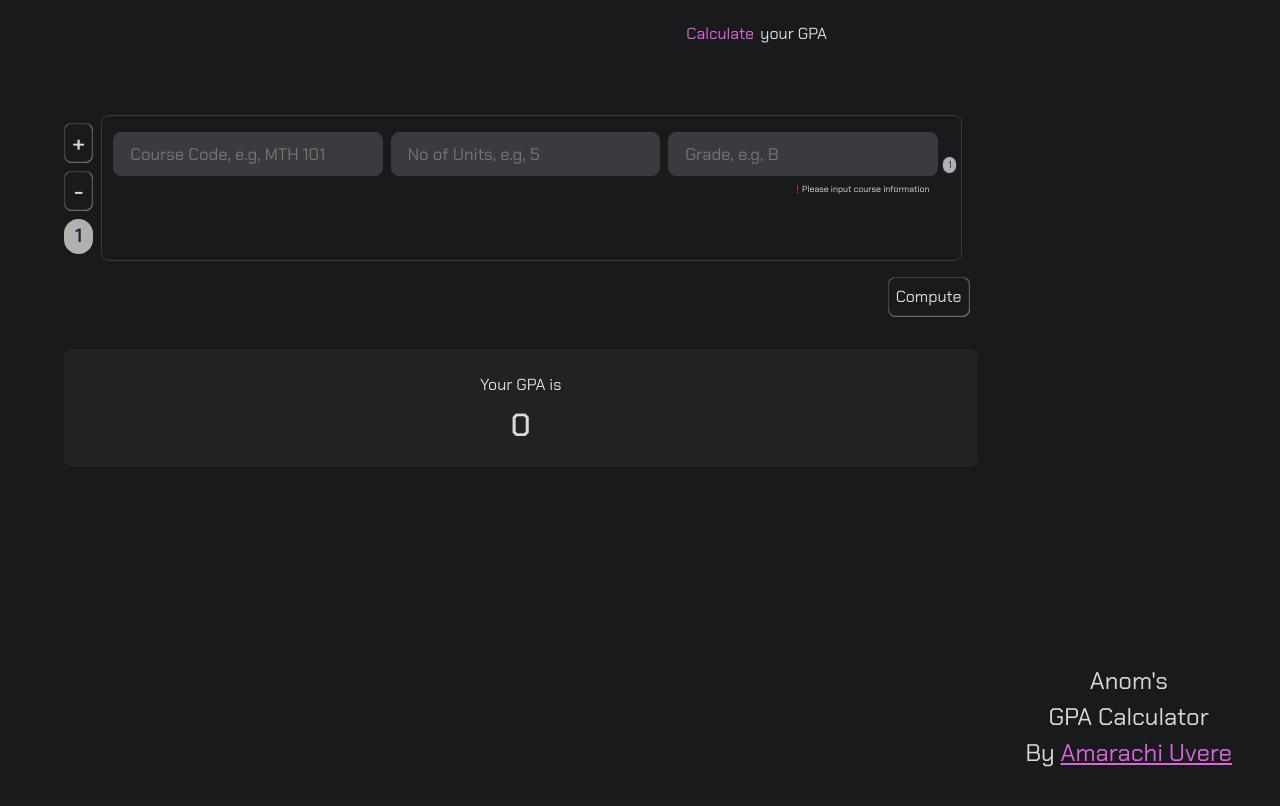
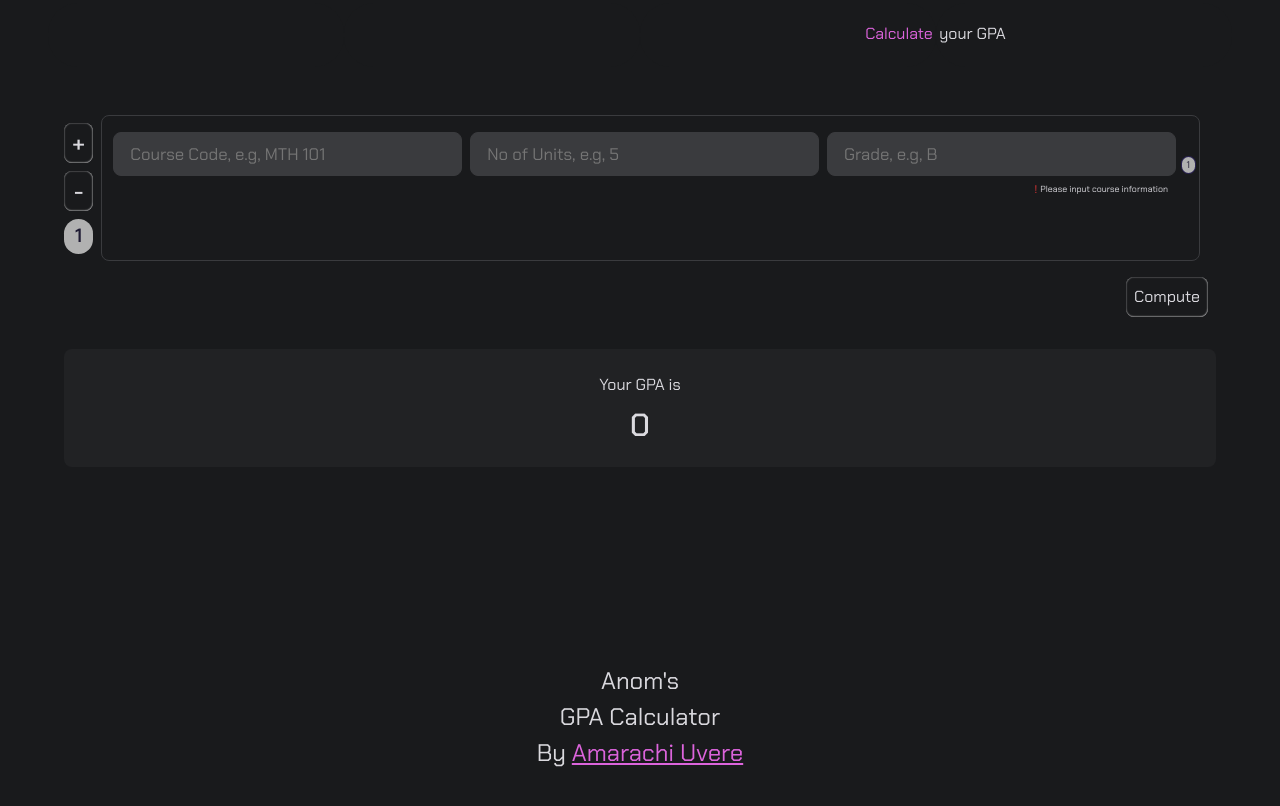
Before and after one commit to Ano-ly/AnomsCGPACalculator, a React (Vite) app: page / in a window 1280 px wide. Built offline with nearby package versions, Linux system fonts and the light colour scheme.

Commit message:
Fix bugs with desktop site

```diff
--- a/src/App.css
+++ b/src/App.css
@@ -23,7 +23,7 @@
   box-sizing: border-box;
   display: flex;
   margin-top: 0;
-  flex-direction: row;
+  flex-direction: column;
   justify-content: space-between;
   width: 95vw;
   min-height: 100vh;
```
